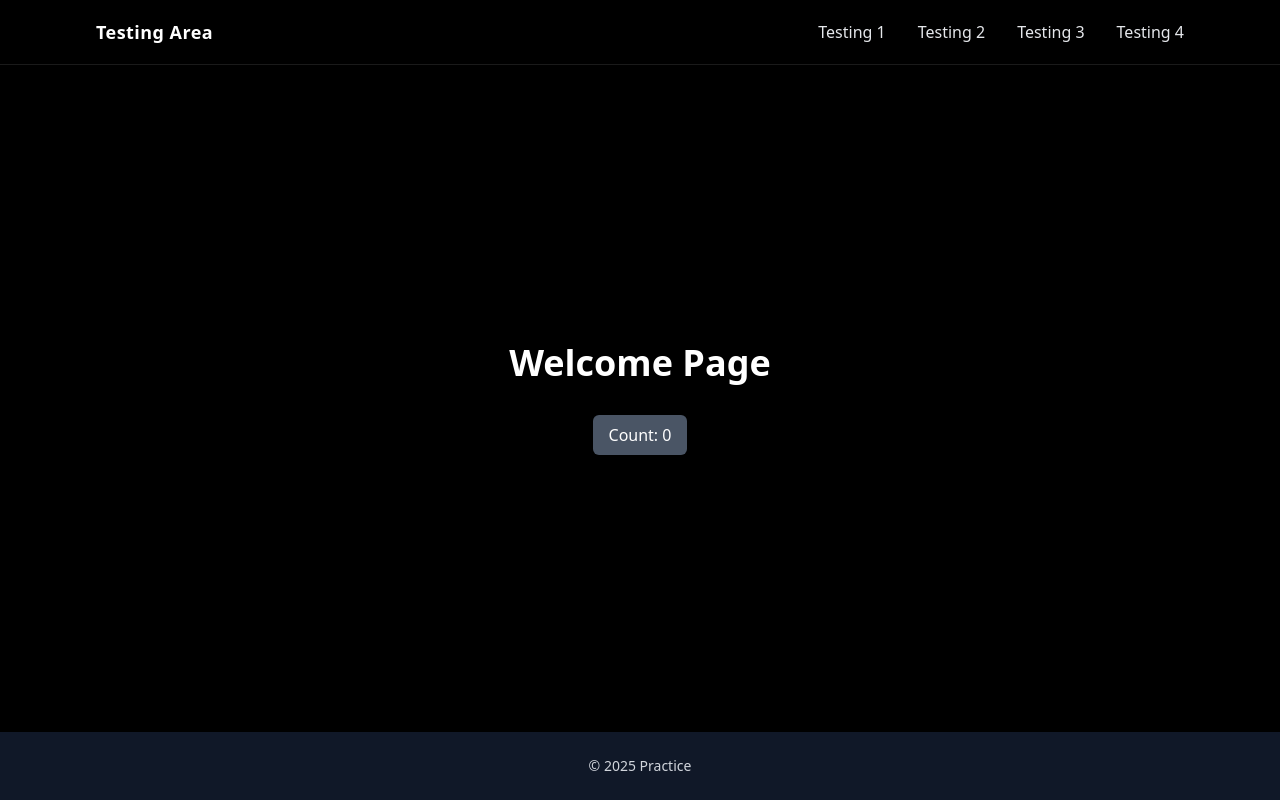
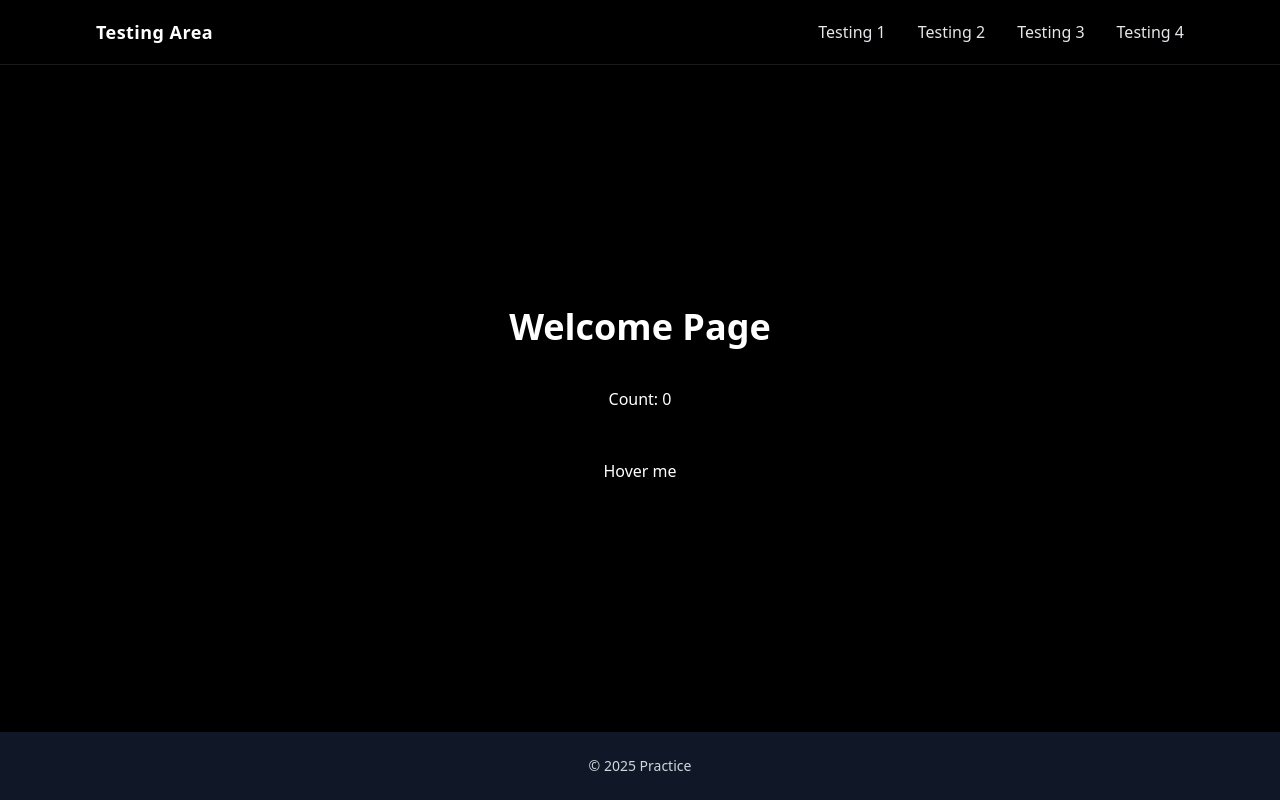
Before and after one commit to mitch-mai/My-React-App, a React (Vite) app: page / in a window 1280 px wide. Built offline with nearby package versions, Linux system fonts and the light colour scheme.

Commit message:
imma stop here

```diff
--- a/src/App.jsx
+++ b/src/App.jsx
@@ -1,8 +1,8 @@
 import Navbar from './components/Navbar';
 import Footer from './components/Footer';
 import CounterButton from './components/Buttons/CounterButton';
+import HoverButton from './components/Buttons/HoverButton';
 /*import Button from './components/Buttons/Button';
-import HoverButton from './components/Buttons/HoverButton';
 import ImgButton from './components/Buttons/ImgButton'; */
 
 export default function App() {
@@ -17,6 +17,9 @@ export default function App() {
 
           {/* Counter button (side) */}
           <CounterButton />
+
+          {/* Hover button (side) */}
+          <HoverButton />
       </main>
 
       <Footer />
--- a/src/components/Buttons/HoverButton.jsx
+++ b/src/components/Buttons/HoverButton.jsx
@@ -1,7 +1,20 @@
-/*
 import { useState } from 'react';
+import ReuseableButton from './ReuseableButton';
 
 export default function HoverButton({ label = "Hover me" }) {
+  const [isHovered, setIsHovered] = useState(false);
+  return (
+    <ReuseableButton
+      onClick={() => {}}
+      label={label}
+      styleType={isHovered ? 'primary' : 'danger'}
+      onMouseEnter={() => setIsHovered(true)}
+      onMouseLeave={() => setIsHovered(false)}
+    />
+  );
+}
+
+/*export default function HoverButton({ label = "Hover me" }) {
   const [isHovered, setIsHovered] = useState(false);
 
   return (
--- a/src/components/Buttons/ReuseableButton.jsx
+++ b/src/components/Buttons/ReuseableButton.jsx
@@ -1,12 +1,10 @@
 import React from 'react';
+import { styleBtn } from './style';
+
 
 const ReuseableButton = ({ onClick, label, styleType = 'primary' }) => {
   const baseStyles = "px-4 py-2 rounded-md transition";
-  const styleVariants = {
-    primary: "bg-blue-600 text-white hover:bg-blue-700",
-    secondary: "bg-gray-600 text-white hover:bg-gray-700",
-    danger: "bg-red-600 text-white hover:bg-red-700"
-  };
+  const styleVariants = styleBtn;
 
   return (
     <button
--- /dev/null
+++ b/src/components/Buttons/style.jsx
@@ -0,0 +1,6 @@
+export const styleBtn = {
+    btnPrimary: "bg-blue-600 text-white hover:bg-blue-700",
+    btnSecondary: "bg-gray-600 text-white hover:bg-gray-700",
+    btnDanger: "bg-red-600 text-white hover:bg-red-700"
+
+};
```
